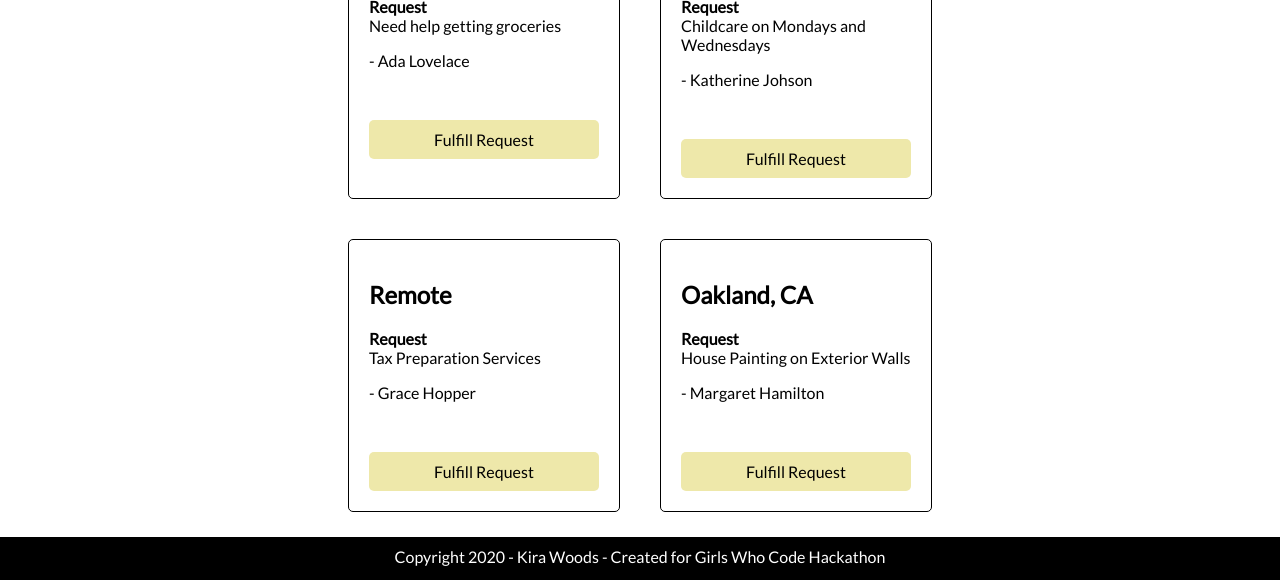
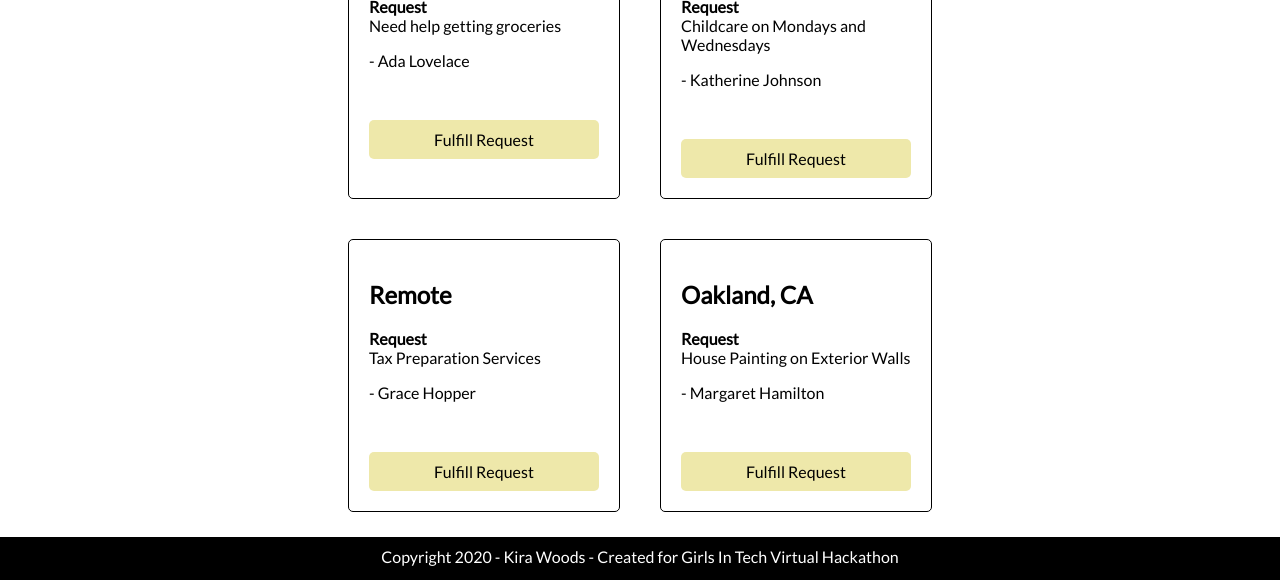
Before and after one commit to kirawoods/helper-helper, a React (Create React App) app: page /helperhelpers in a window 1280 px wide. Shown: the part 218-798 px from the top of the page. Built offline with nearby package versions, Linux system fonts and the light colour scheme.

Commit message:
fixed spelling error

```diff
--- a/src/components/Footer.js
+++ b/src/components/Footer.js
@@ -5,7 +5,8 @@ export function Footer() {
   return (
     <div className="footer">
       <div>
-        Copyright 2020 - Kira Woods - Created for Girls Who Code Hackathon
+        Copyright 2020 - Kira Woods - Created for Girls In Tech Virtual
+        Hackathon
       </div>
     </div>
   );
--- a/src/components/HelperHelper.js
+++ b/src/components/HelperHelper.js
@@ -11,7 +11,7 @@ const helpRequests = [
   {
     location: "San Mateo, CA",
     request: "Childcare on Mondays and Wednesdays",
-    name: "Katherine Johson",
+    name: "Katherine Johnson",
   },
   {
     location: "Remote",
```
Also changed, not shown: 1 other file (tests, documents, lock files or other folders).
